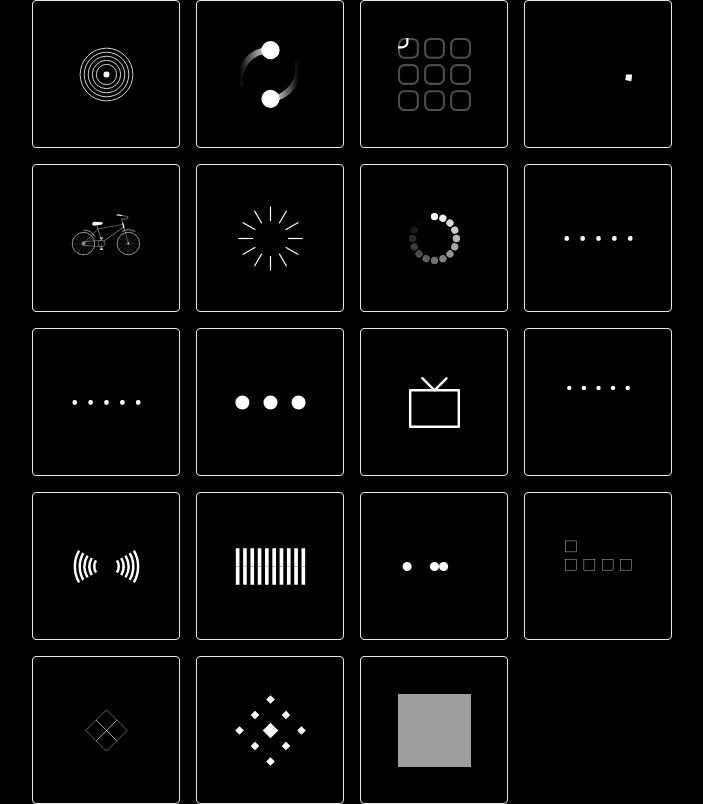
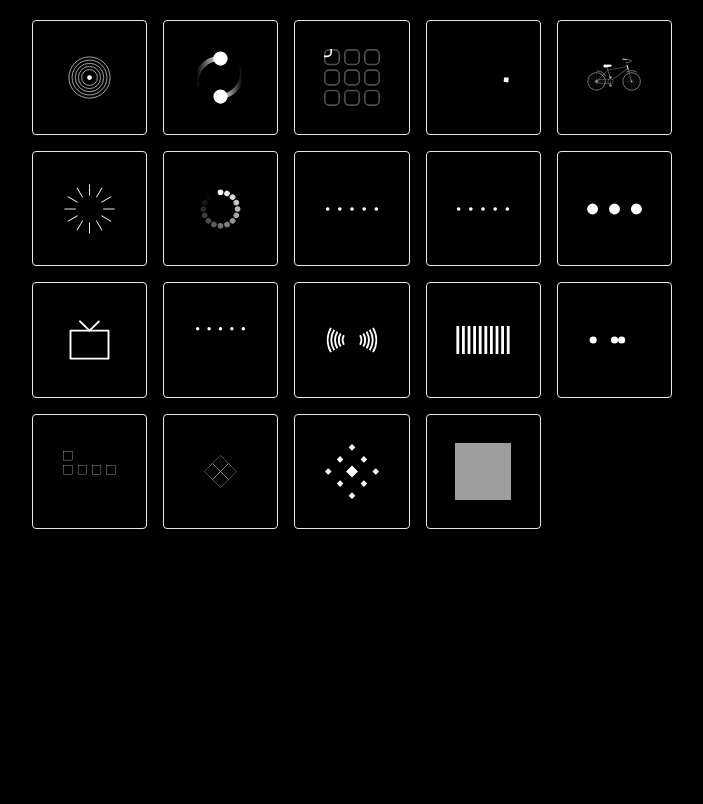
Before and after one commit to CWS-CTRL/react-draw, a React (Create React App) app: page / in a window 1280 px wide. Shown: the whole page, without its empty margins (288-991 px from the left). Built offline with nearby package versions, Linux system fonts and the light colour scheme; grey boxes are pictures that could not be loaded.

Commit message:
fest：loadlist component

```diff
--- a/src/App.tsx
+++ b/src/App.tsx
@@ -1,12 +1,9 @@
 import React, { useState, useEffect } from "react";
 import Exhibitions from "./views/exhibition";
 
-import svgImportControls from "./utils/svgImportControls";
-const iconsInfo = svgImportControls.batchImportLoading();
-
 const App = () => {
   return <div className="grid grid-cols-1 place-content-center">
-    <Exhibitions iconsInfo={ iconsInfo} />
+    <Exhibitions />
   </div>
 };
 
--- /dev/null
+++ b/src/views/exhibition/cpns/loadList.tsx
@@ -0,0 +1,26 @@
+import React, { memo, useState } from "react";
+
+import type { iconsInfoType } from "../../../utils/svgImportControls";
+
+interface propsType {
+    iconsInfo: iconsInfoType;
+    setData: Function;
+}
+
+const LoadList = (prosp: propsType) => {
+    const { iconsInfo, setData } = prosp;
+
+    return <div className="w-3/5 mx-auto my-5 grid grid-cols-2 gap-4 sm:w-1/2 sm:grid-cols-4 xl:grid-cols-5">{
+        iconsInfo.map(({ key, path }) =>
+            <div
+                className="grid aspect-square box-border border rounded cursor-pointer"
+                key={path}
+                onClick={() => { setData({ key, path }) }}
+            >
+                <img src={path} alt={key} className="m-auto w-1/2 aspect-square" />
+            </div>)
+    }
+    </div>
+}
+
+export default memo(LoadList);
--- a/src/views/exhibition/cpns/magnify.tsx
+++ b/src/views/exhibition/cpns/magnify.tsx
@@ -1,5 +1,5 @@
 import React, { useState, useEffect } from "react";
-import {CopyToClipboard } from "react-copy-to-clipboard";
+import { CopyToClipboard } from "react-copy-to-clipboard";
 import hljs from "highlight.js";
 
 import codeLoading from "../../svg/loading/19.svg";
@@ -8,40 +8,41 @@ import type { iconInfoType } from "../../../utils/svgImportControls";
 
 interface propsType {
     iconDetailInfo: iconInfoType;
-    setData:Function
+    setData: Function
 }
 
 const Magnify = (props: propsType) => {
-    const { iconDetailInfo: { key, path },setData } = props;
+    const { iconDetailInfo: { key, path }, setData } = props;
     const [code, setCode] = useState<null | string>(null);
+
     useEffect(() => {
         fetch(path).then(data => data.text()).then((res) => {
             setCode(res); hljs.highlightAll()
         });
-    },[code])
-    return <div className="fixed inset-0  bg-slate-700 bg-opacity-20 z-50" onClick={({ target,currentTarget}) => target===currentTarget&&setData(null)}>
+    });
+
+    return <div className="fixed inset-0  bg-slate-700 bg-opacity-20 z-50" onClick={({ target, currentTarget }) => target === currentTarget && setData(null)}>
         <div className="w-3/4 h-5/6 mx-auto mt-5 p-5 grid sm:grid-cos-2 md:grid-cols-2 bg-black border rounded-2xl">
             <div className="mt-4">
-            <div className="text-lg font-bold">TITLE</div>
-            <div className="h-5/6 grid h- place-content-center border"><img src={path} alt={ key} className="w-5/6 aspect-square mx-auto" /></div>
+                <div className="text-lg font-bold">TITLE</div>
+                <div className="h-5/6 grid h- place-content-center border"><img src={path} alt={key} className="w-5/6 aspect-square mx-auto" /></div>
             </div>
             <div className="overflow-auto mt-4">
                 <div className="grid grid-cols-2 text-lg font-bold">
                     <div >CODE</div>
                     <div className="text-end cursor-pointer">
                         <CopyToClipboard text={code}>
-                                   <div> COPY</div>
+                            <div> COPY</div>
                         </CopyToClipboard></div>
                 </div>
                 <div className="h-5/6 overflow-auto">
                     {code ?
-                         <pre>
-                         <code className="language-html">{code}</code>
-                        </pre>:
+                        <pre>
+                            <code className="language-html">{code}</code>
+                        </pre> :
                         <img src={codeLoading} alt="codeloading..." />
-
                     }
-               </div>
+                </div>
             </div>
         </div>
     </div>
--- a/src/views/exhibition/index.tsx
+++ b/src/views/exhibition/index.tsx
@@ -1,28 +1,20 @@
 import React, { useState } from "react";
 
+import LoadList from "./cpns/loadList";
 import Magnify from "./cpns/magnify";
 
-import { iconInfoType,iconsInfoType } from "../../utils/svgImportControls";
+import svgImportControls from "../../utils/svgImportControls";
 
-interface propsType {
-    iconsInfo: iconsInfoType
-}
+import { iconInfoType } from "../../utils/svgImportControls";
 
-const Exhibitions = (props: propsType) => {
-    const { iconsInfo } = props;
-    const [iconDetailInfo,setIconDetailInfo]=useState<null|iconInfoType>(null)
+const iconsInfo = svgImportControls.batchImportLoading();
+
+const Exhibitions = () => {
+    const [iconDetailInfo, setIconDetailInfo] = useState<null | iconInfoType>(null);
+
     return <div>
-        <div className="w-3/5 mx-auto grid grid-cols-2 gap-4 sm:w-1/2 sm:grid-cols-4">{
-        iconsInfo.map(({ key, path }) =>
-            <div
-                className="grid aspect-square box-border border rounded cursor-pointer"
-                key={path}
-                onClick={() => { setIconDetailInfo({key,path}) }}
-            >
-            <img src={path} alt={key} className="m-auto w-1/2 aspect-square" />
-        </div>)
-        }</div>
-        {iconDetailInfo && <Magnify iconDetailInfo={iconDetailInfo!} setData={ setIconDetailInfo} />}
+        { iconsInfo.length&&<LoadList iconsInfo={iconsInfo} setData={setIconDetailInfo} />}
+        {iconDetailInfo && <Magnify iconDetailInfo={iconDetailInfo!} setData={setIconDetailInfo} />}
     </div>
 }
 
--- a/tailwind.config.js
+++ b/tailwind.config.js
@@ -2,7 +2,8 @@
 module.exports = {
   content: ["./src/**/*.{js,jsx,ts,tsx}",],
   theme: {
-    extend: {},
+    extend: {
+    },
   },
   plugins: [],
 }
```
